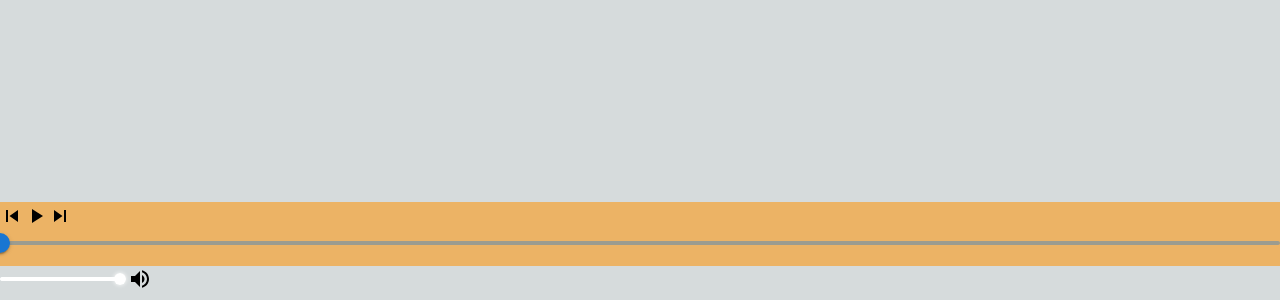
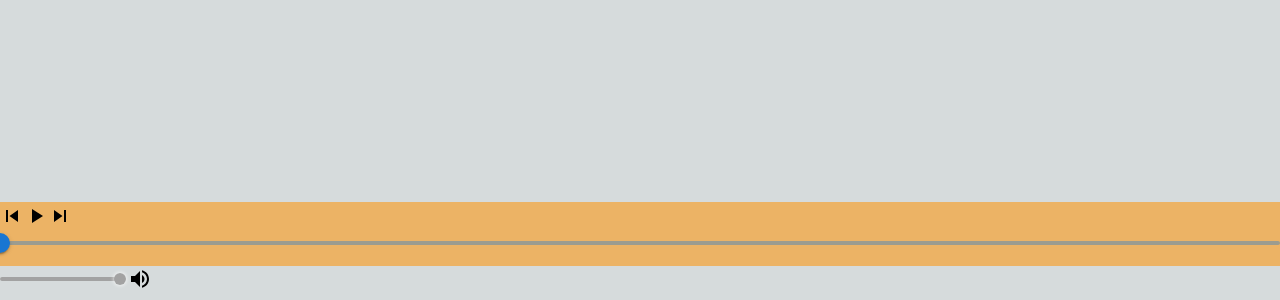
Before and after one commit to rafael-gsr/jazzi, a Next.js app: page / in a window 1280 px wide. Shown: the part 534-834 px from the top of the page. Built offline with nearby package versions, Linux system fonts and the light colour scheme.

Commit message:
fix(colors): fixing color hex

```diff
--- a/src/app/styles/colors.ts
+++ b/src/app/styles/colors.ts
@@ -33,5 +33,5 @@ export const grayscale = {
   400: '#727272',
   300: '#848484',
   200: '#969696',
-  100: '##A2A2A2'
+  100: '#A2A2A2'
 }
```
